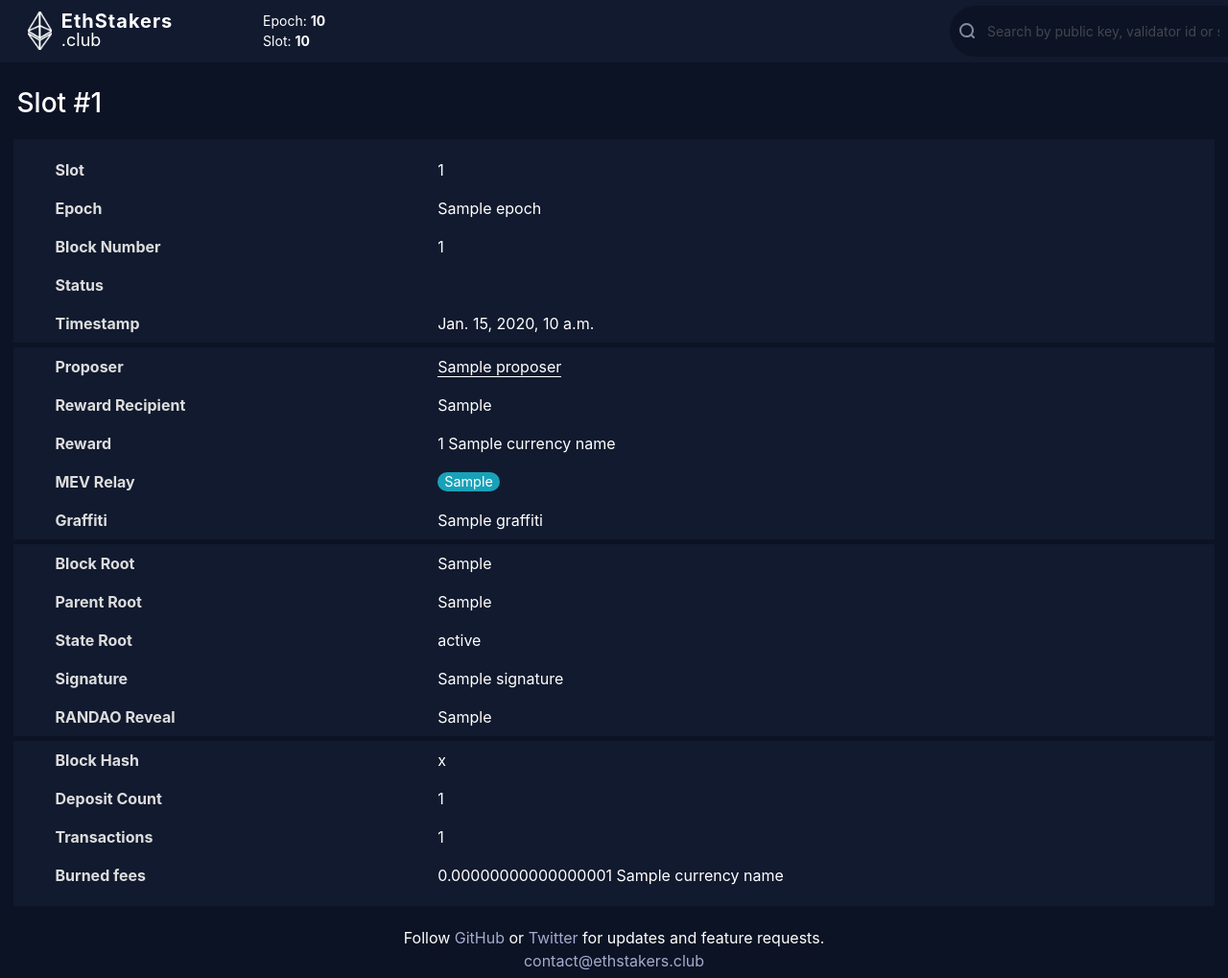
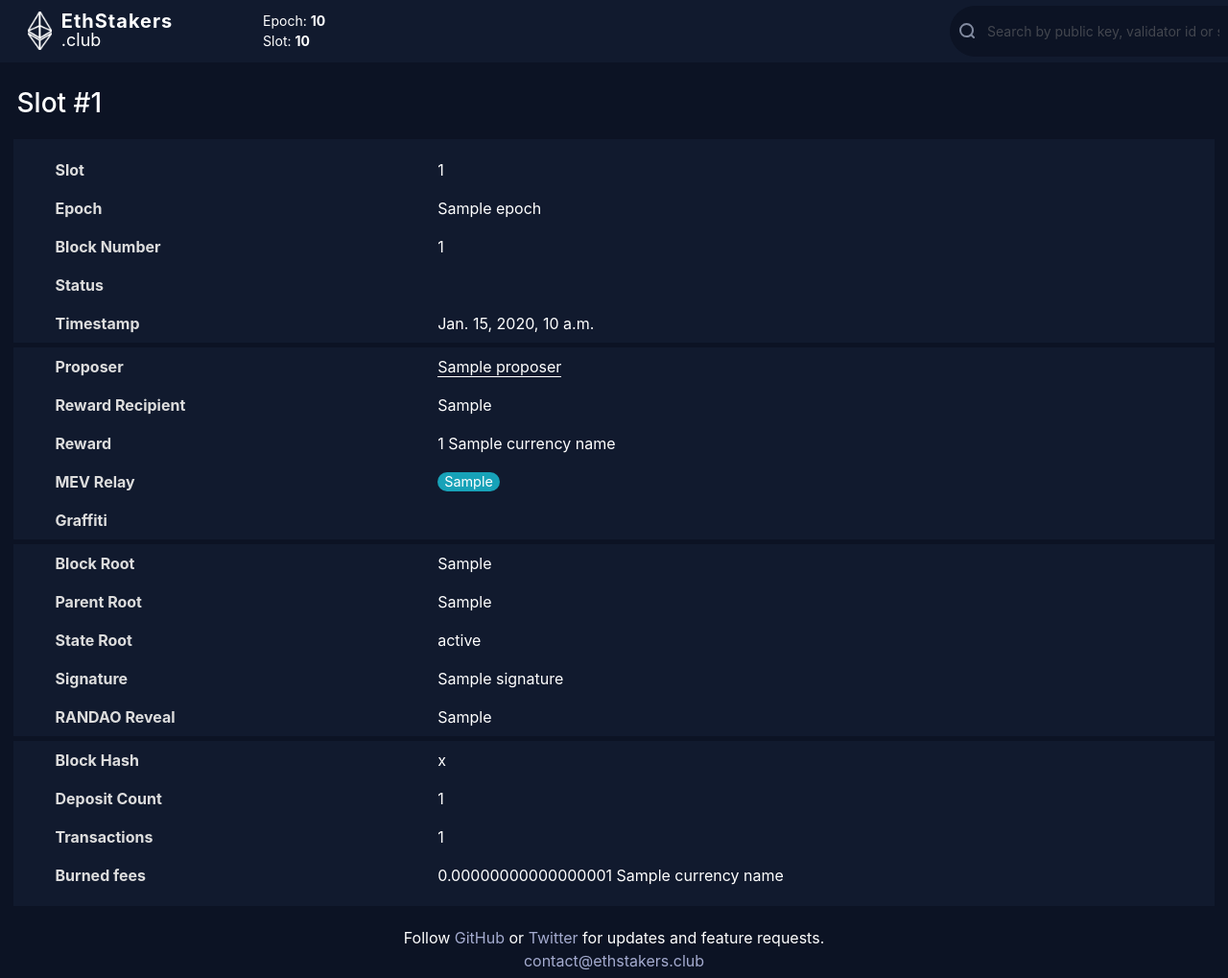
Before and after one commit to ethstakersclub/ethstakersclub, a Django app: template templates/frontend/slot.html in a window 1280 px wide. Shown: the whole page at 96% size. Run offline with Django 4.2, Linux system fonts and the light colour scheme; the template is opened without the code that fills it: most values are stand-ins (such as "Sample title", 1, 10 or a date in 2020); data that the repository does not hold is empty; parts of the project's set-up code (start-up, migrations or seed data) failed here and were passed over; some web fonts are replaced.

Commit message:
Remove the hex string and only show the human readable string
Co-authored-by: ethstakersclub <138264989+ethstakersclub@users.noreply.github.com>

```diff
--- a/templates/frontend/slot.html
+++ b/templates/frontend/slot.html
@@ -85,7 +85,7 @@ th:first-child {
             </tr>
             <tr>
                 <th><i id="graffiti-tooltip" class="far fa-question-circle question-tooltip"></i>Graffiti</th>
-                <td>{{ slot.graffiti }}{% with slot.graffiti|hex_to_string as graffiti_string %}{% if graffiti_string %} - {{ graffiti_string }}{% endif %}{% endwith %}</td>
+                <td>{% with slot.graffiti|hex_to_string as graffiti_string %}{% if graffiti_string %}{{ graffiti_string }}{% endif %}{% endwith %}</td>
             </tr>
             <tr class="divider">
                 <th><i id="block-root-tooltip" class="far fa-question-circle question-tooltip"></i>Block Root</th>
```
